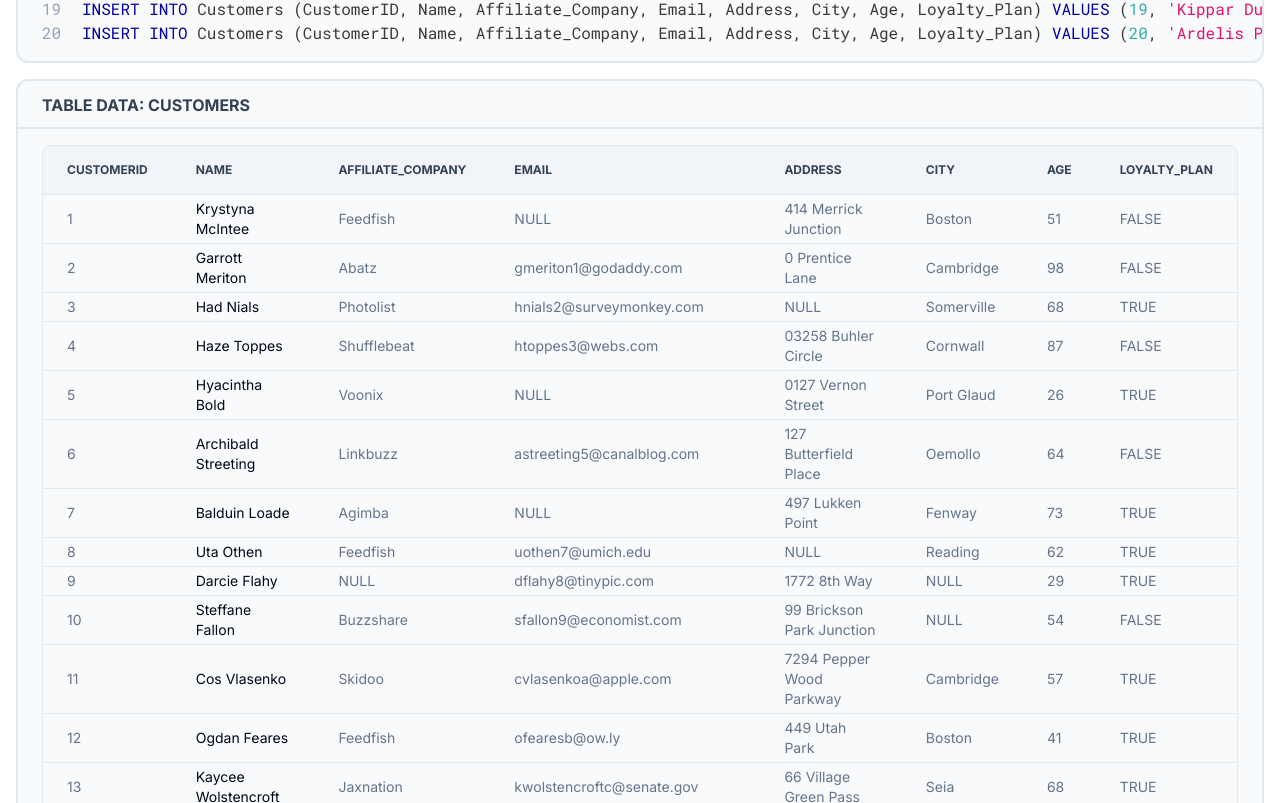
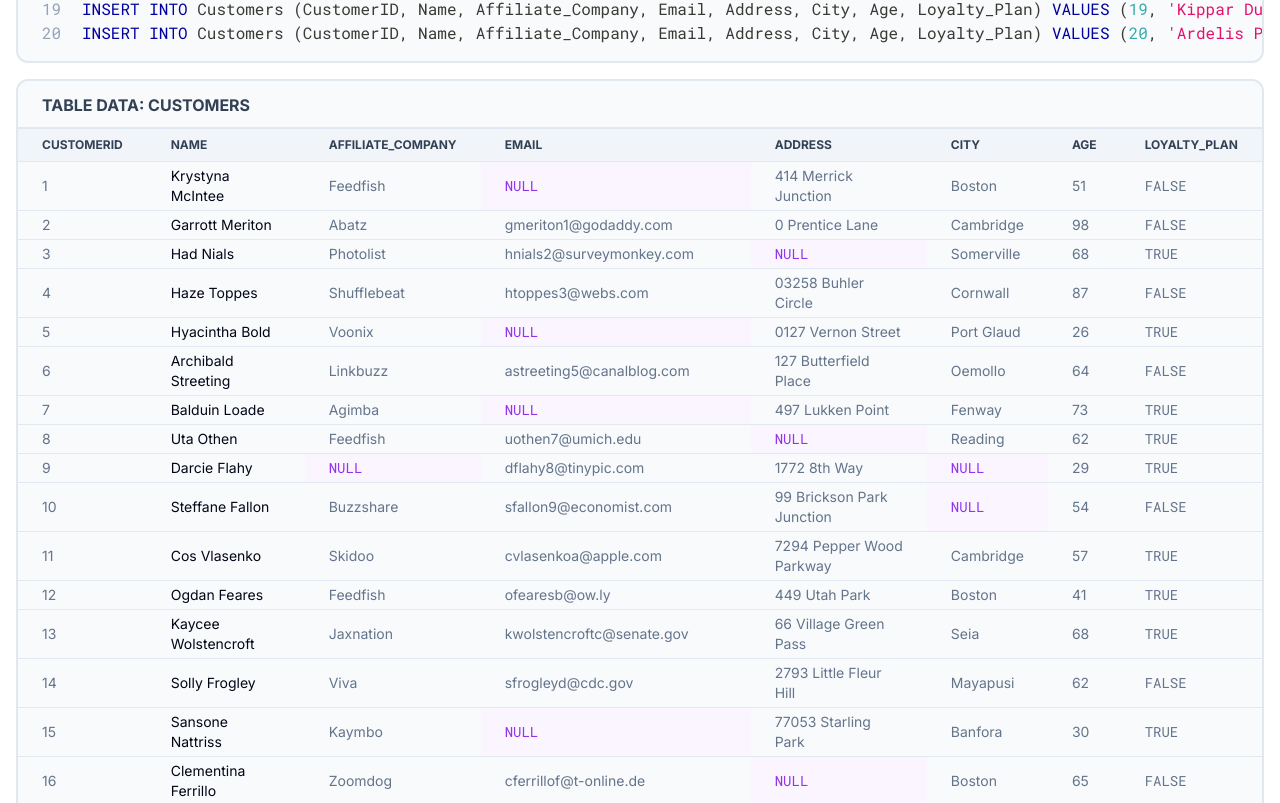
Before and after one commit to jaysella/block-comments, a Next.js app: page /databases/insert-rows in a window 1280 px wide. Shown: the part 517-1320 px from the top of the page. Built offline with nearby package versions, Linux system fonts and the light colour scheme.

Commit message:
Improve insert rows table

```diff
--- a/app/databases/insert-rows/page.tsx
+++ b/app/databases/insert-rows/page.tsx
@@ -7,6 +7,7 @@ import {
 } from "@/app/_components/ui/block";
 import { Metadata } from "next";
 import { CODE, CODE_EXPLANATIONS, CUSTOMERS, Customer } from "./data";
+import { cn } from "@/lib/utils";
 
 export const metadata: Metadata = {
   title: "Databases: Insert Rows",
@@ -24,25 +25,29 @@ export default function Page() {
           <BlockTitle title="Table Data: Customers" />
         </BlockHeader>
 
-        <BlockContent>
-          <div className="relative w-full overflow-x-auto border rounded-lg border-slate-200 dark:border-slate-800">
+        <BlockContent withPadding={false}>
+          <div className="relative w-full overflow-x-auto">
             <table className="w-full text-sm text-left text-slate-500 dark:text-slate-400">
               <thead>
                 <tr className="text-xs uppercase border-b bg-slate-100 dark:bg-slate-900 text-slate-700 dark:text-slate-400 border-slate-200 dark:border-slate-800">
-                  <th className="px-6 py-4">CustomerID</th>
-                  <th className="px-6 py-4">Name</th>
-                  <th className="px-6 py-4">Affiliate_Company</th>
-                  <th className="px-6 py-4">Email</th>
-                  <th className="px-6 py-4">Address</th>
-                  <th className="px-6 py-4">City</th>
-                  <th className="px-6 py-4">Age</th>
-                  <th className="px-6 py-4">Loyalty_Plan</th>
+                  <th className="px-6 py-2">CustomerID</th>
+                  <th className="px-6 py-2">Name</th>
+                  <th className="px-6 py-2">Affiliate_Company</th>
+                  <th className="px-6 py-2">Email</th>
+                  <th className="px-6 py-2">Address</th>
+                  <th className="px-6 py-2">City</th>
+                  <th className="px-6 py-2">Age</th>
+                  <th className="px-6 py-2">Loyalty_Plan</th>
                 </tr>
               </thead>
 
               <tbody>
-                {CUSTOMERS.map((customer: Customer) => (
-                  <TableRow key={customer.customerId} customer={customer} />
+                {CUSTOMERS.map((customer, i) => (
+                  <TableRow
+                    key={customer.customerId}
+                    customer={customer}
+                    lastItem={i === CUSTOMERS.length - 1}
+                  />
                 ))}
               </tbody>
             </table>
@@ -53,19 +58,68 @@ export default function Page() {
   );
 }
 
-const TableRow = ({ customer }: { customer: Customer }) => {
+const TableRow = ({
+  customer,
+  lastItem,
+}: {
+  customer: Customer;
+  lastItem: boolean;
+}) => {
   return (
-    <tr className="transition-colors border-b hover:bg-slate-100 dark:hover:bg-slate-900 border-slate-200 dark:border-slate-800">
+    <tr
+      className={cn(
+        "transition-colors hover:bg-slate-100 dark:hover:bg-slate-900",
+        !lastItem ? "border-b border-slate-200 dark:border-slate-800" : ""
+      )}
+    >
       <td className="px-6 py-1">{customer.customerId}</td>
       <td className="px-6 py-1 text-slate-950 dark:text-slate-50">
         {customer.name}
       </td>
-      <td className="px-6 py-1">{customer.affiliateCompany ?? "NULL"}</td>
-      <td className="px-6 py-1">{customer.email ?? "NULL"}</td>
-      <td className="px-6 py-1">{customer.address ?? "NULL"}</td>
-      <td className="px-6 py-1">{customer.city ?? "NULL"}</td>
+      <td
+        className={cn(
+          "px-6 py-1",
+          !customer.affiliateCompany
+            ? "text-purple-600 dark:text-purple-400 bg-purple-50 font-mono"
+            : ""
+        )}
+      >
+        {customer.affiliateCompany ?? "NULL"}
+      </td>
+      <td
+        className={cn(
+          "px-6 py-1",
+          !customer.email
+            ? "text-purple-600 dark:text-purple-400 bg-purple-50 font-mono"
+            : ""
+        )}
+      >
+        {customer.email ?? "NULL"}
+      </td>
+      <td
+        className={cn(
+          "px-6 py-1",
+          !customer.address
+            ? "text-purple-600 dark:text-purple-400 bg-purple-50 font-mono"
+            : ""
+        )}
+      >
+        {customer.address ?? "NULL"}
+      </td>
+      <td
+        className={cn(
+          "px-6 py-1",
+          !customer.city
+            ? "text-purple-600 dark:text-purple-400 bg-purple-50 font-mono"
+            : ""
+        )}
+      >
+        {customer.city ?? "NULL"}
+      </td>
       <td className="px-6 py-1">{customer.age}</td>
-      <td className="px-6 py-1">{customer.loyaltyPlan ? "TRUE" : "FALSE"}</td>
+      <td className="px-6 py-1 font-mono">
+        {customer.loyaltyPlan ? "TRUE" : "FALSE"}
+      </td>
     </tr>
   );
 };
```
